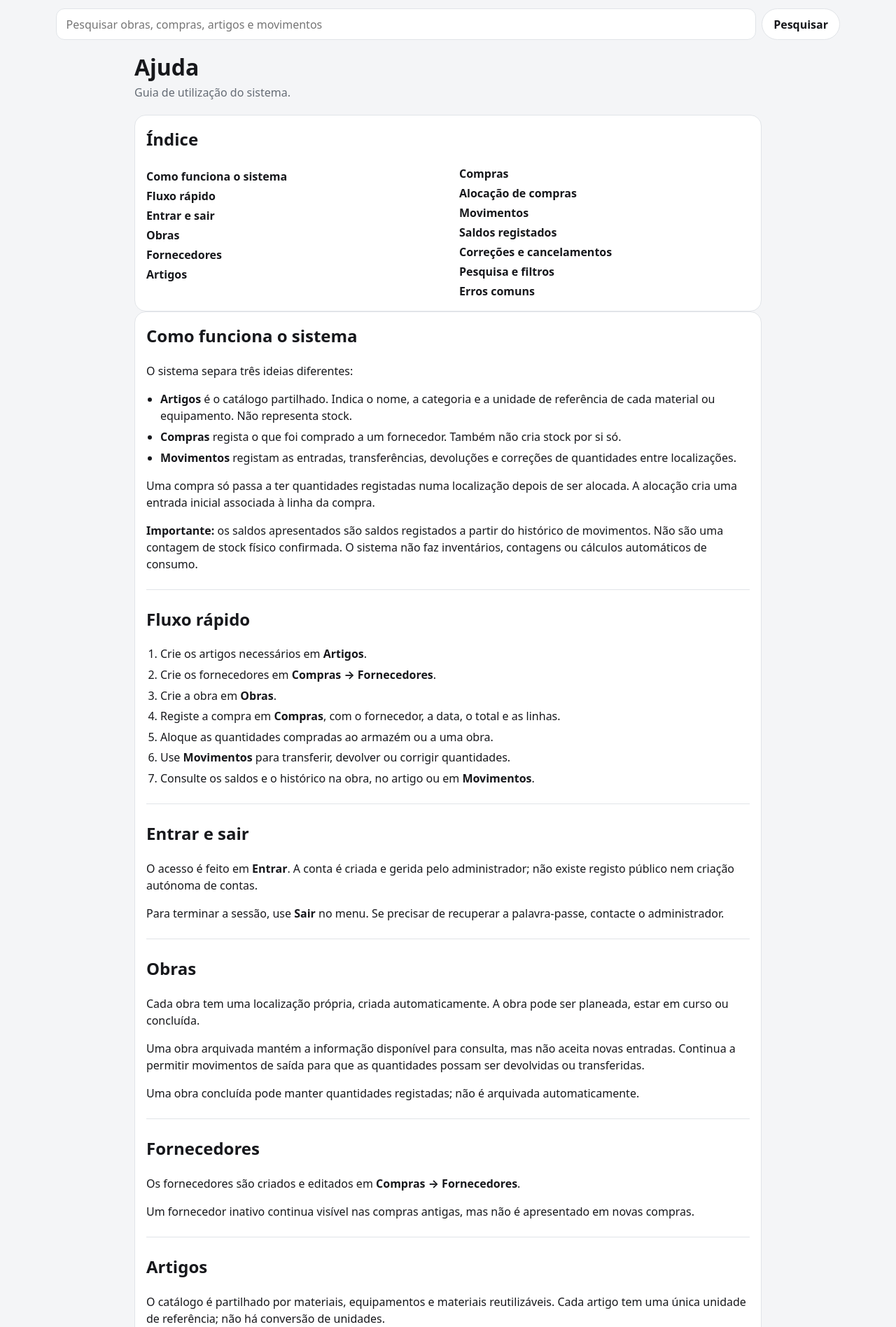
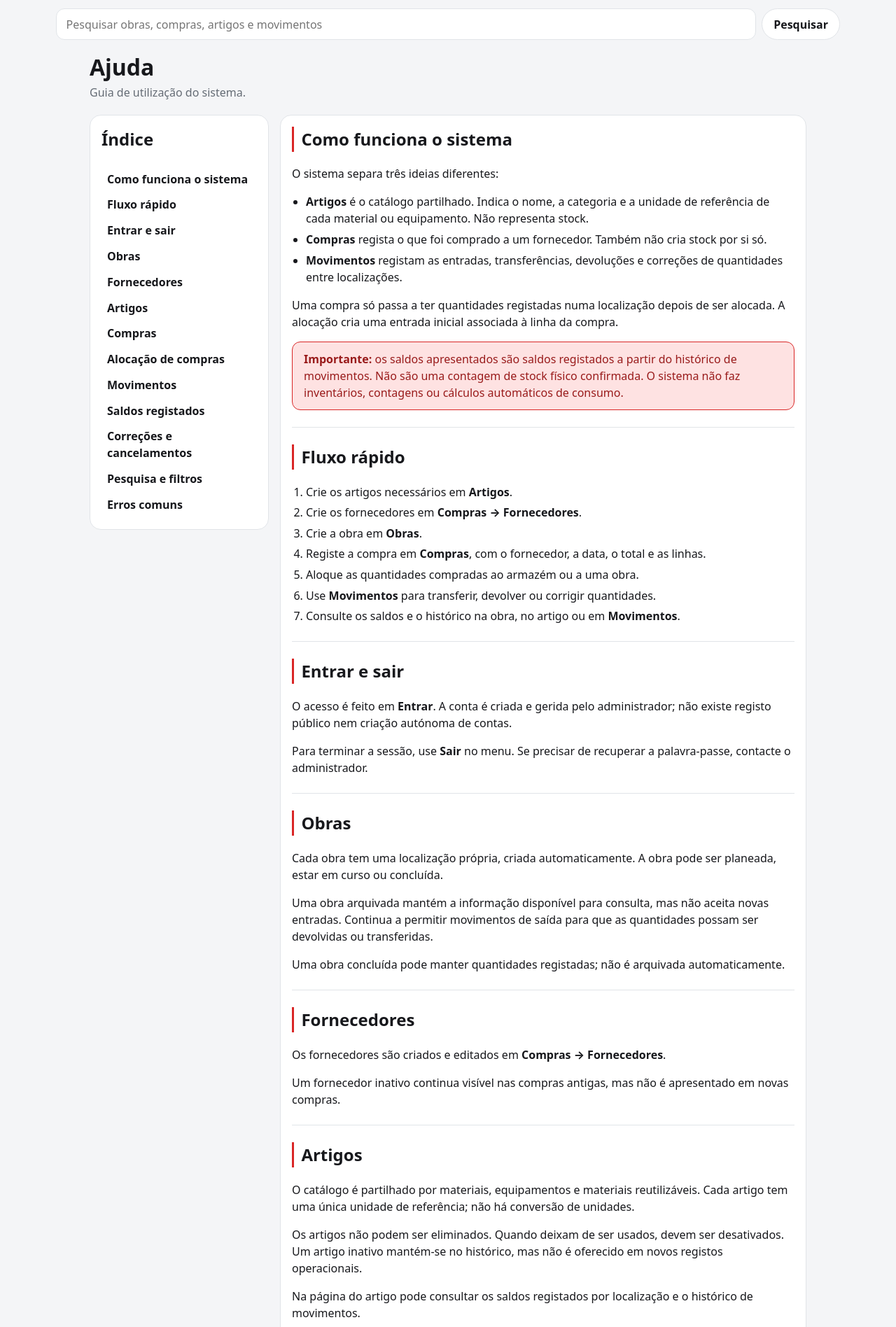
Before and after one commit to tiagofsps/siteledger, a Django app: page /ajuda/ in a window 1280 px wide. Shown: the part 70-1966 px from the top of the page at 70% size. Run offline with Django 5.2, Linux system fonts and the light colour scheme; the visitor is signed in with stand-in values (Sample User, id 1).

Commit message:
refactor(ui): improve help page layout and spacing
Add a spaced two-card layout, a sticky table of contents on desktop, section accent markers and a highlighted physical-stock callout.

```diff
--- a/static/css/app.css
+++ b/static/css/app.css
@@ -1569,7 +1569,12 @@ textarea:focus-visible {
 /* Help */
 .help-page {
   margin: 0 auto;
-  max-width: 56rem;
+  max-width: 64rem;
+}
+
+.help-layout {
+  display: grid;
+  gap: 1rem;
 }
 
 .help-toc h2 {
@@ -1584,18 +1589,22 @@ textarea:focus-visible {
 
 .help-toc li {
   break-inside: avoid;
-  margin: 0.25rem 0;
+  margin: 0.1rem 0;
 }
 
 .help-toc a {
-  color: var(--color-text);
+  border-radius: var(--radius-control);
+  color: var(--color-text);
+  display: block;
   font-weight: 600;
+  padding: 0.35rem 0.5rem;
   text-decoration: none;
+  transition: background-color 0.15s ease, color 0.15s ease;
 }
 
 .help-toc a:hover {
+  background: var(--color-background);
   color: var(--color-accent);
-  text-decoration: underline;
 }
 
 .help-section {
@@ -1609,7 +1618,9 @@ textarea:focus-visible {
 }
 
 .help-section h2 {
+  border-left: 3px solid var(--color-accent);
   margin-top: 0;
+  padding-left: 0.65rem;
 }
 
 .help-section ul,
@@ -1619,6 +1630,14 @@ textarea:focus-visible {
 
 .help-section li + li {
   margin-top: 0.35rem;
+}
+
+.help-callout {
+  background: var(--color-accent-soft);
+  border: 1px solid var(--color-accent);
+  border-radius: var(--radius-control);
+  color: var(--color-accent-soft-text);
+  padding: 0.75rem 1rem;
 }
 
 .help-faq dt {
@@ -1641,3 +1660,21 @@ textarea:focus-visible {
     columns: 2;
   }
 }
+
+@media (min-width: 64rem) {
+  .help-layout {
+    align-items: start;
+    grid-template-columns: minmax(14rem, 16rem) minmax(0, 1fr);
+  }
+
+  .help-toc {
+    max-height: calc(100vh - 2rem);
+    overflow-y: auto;
+    position: sticky;
+    top: 1rem;
+  }
+
+  .help-toc ul {
+    columns: 1;
+  }
+}
--- a/templates/help.html
+++ b/templates/help.html
@@ -11,6 +11,7 @@
       </div>
     </div>
 
+    <div class="help-layout">
       <nav class="detail-panel help-toc" aria-labelledby="help-toc-title">
         <h2 id="help-toc-title">Índice</h2>
         <ul>
@@ -40,7 +41,9 @@
             <li><strong>Movimentos</strong> registam as entradas, transferências, devoluções e correções de quantidades entre localizações.</li>
           </ul>
           <p>Uma compra só passa a ter quantidades registadas numa localização depois de ser alocada. A alocação cria uma entrada inicial associada à linha da compra.</p>
-        <p><strong>Importante:</strong> os saldos apresentados são saldos registados a partir do histórico de movimentos. Não são uma contagem de stock físico confirmada. O sistema não faz inventários, contagens ou cálculos automáticos de consumo.</p>
+          <div class="help-callout">
+          <strong>Importante:</strong> os saldos apresentados são saldos registados a partir do histórico de movimentos. Não são uma contagem de stock físico confirmada. O sistema não faz inventários, contagens ou cálculos automáticos de consumo.
+        </div>
         </section>
 
         <section class="help-section" id="fluxo-rapido" aria-labelledby="fluxo-rapido-title">
@@ -159,4 +162,5 @@
         </section>
       </article>
     </div>
+  </div>
 {% endblock %}
```
Lines whose indentation alone changed are shown as unchanged.
